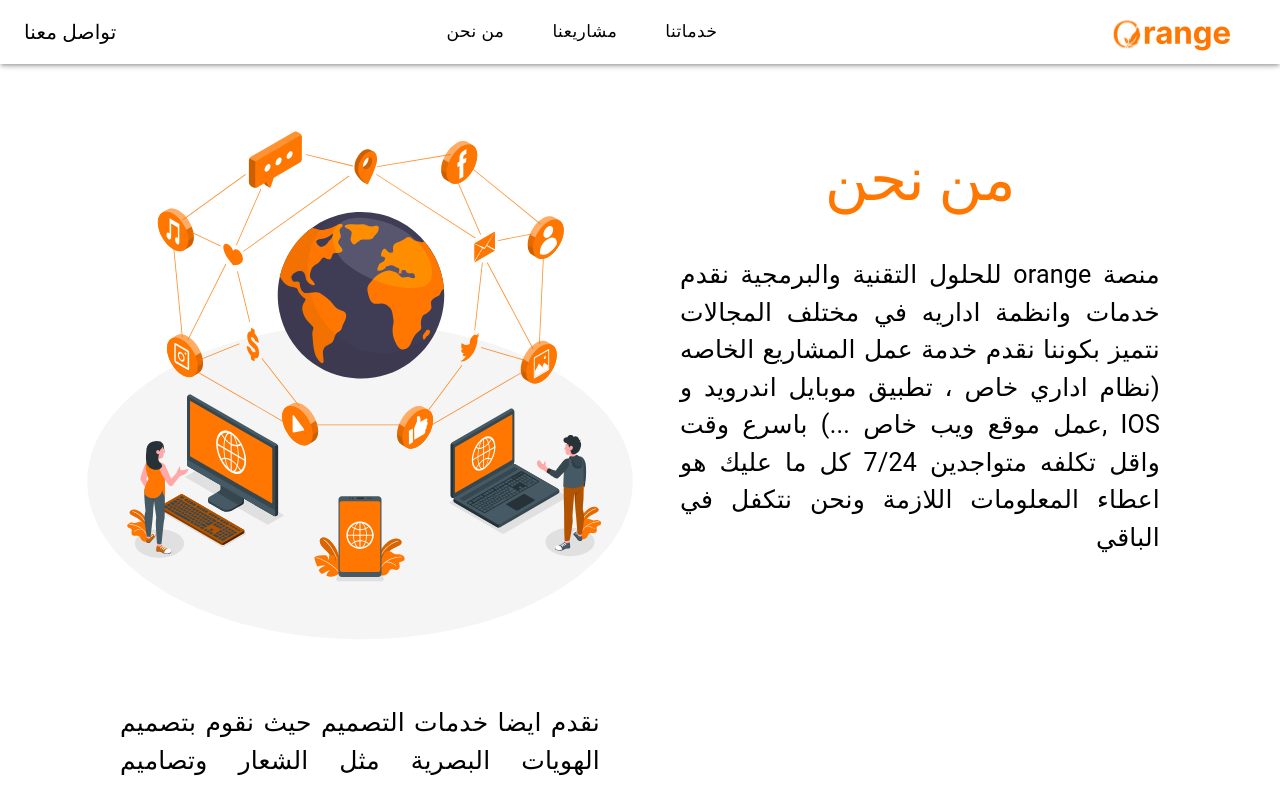
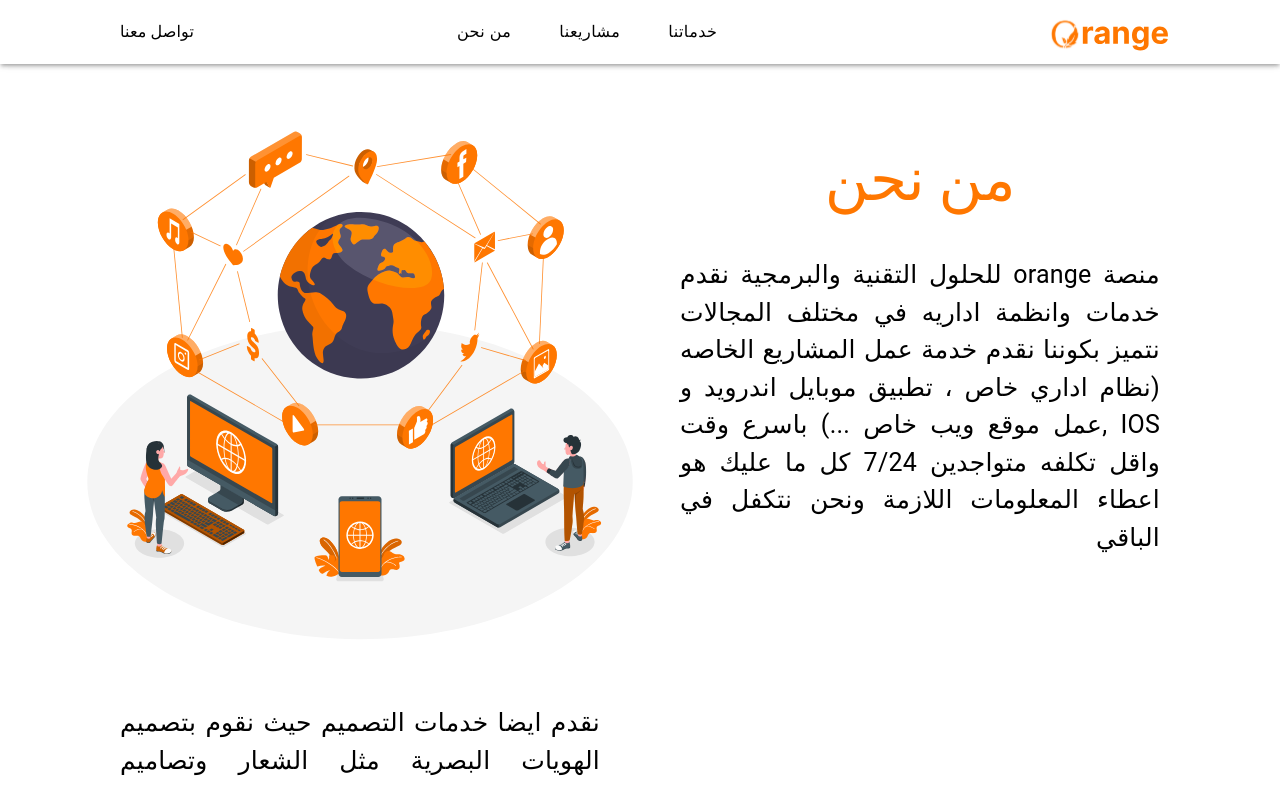
Before and after one commit to AmeerAliCS/Orange, a Next.js app: page /about in a window 1280 px wide. Shown: the top 785 px of the page. Built offline with nearby package versions, Linux system fonts and the light colour scheme.

Commit message:
edit navBar margin

```diff
--- a/components/Navbar.jsx
+++ b/components/Navbar.jsx
@@ -43,7 +43,8 @@
         {navItems.map((item) => (
           <ListItem key={item.id} disablePadding>
             <ListItemButton sx={{ textAlign: "center" }}>
-              <ListItemText primary={item.title} />
+            <Link href={item.url}>
+    <ListItemText primary={item.title} /></Link>
             </ListItemButton>
           </ListItem>
         ))}
@@ -82,16 +83,17 @@
           <Typography
             variant="h6"
             component="div"
-            sx={{ flexGrow: 1, display: { xs: "none", sm: "block" } }}
+            sx={{ flexGrow: 1, display: { xs: "none", sm: "block" },ml:12 ,fontSize:"1rem"}}
           >
             تواصل معنا
           </Typography>
           <Box
             sx={{
-              mr: "30%",
+              mr: "25%",
 
               display: { xs: "none", sm: "block" },
               color: "black",
+
             }}
           >
             {navItems.map((item) => (
@@ -99,11 +101,10 @@
               <Button
                 sx={{
                   color: "black",
-                  fontSize: 17,
                   mr: 2,
                   ml: 2,
                   xs: "none",
-                  md: "block",
+                  md: "block",fontSize:"1rem"
                 }}
               >
                 {item.title}
@@ -119,7 +120,7 @@
               maxHeight: { xs: 50, md: 60 },
               maxWidth: { xs: 1, md: 145 },
               display: { xs: "flex" },
-              alignItems: { xs: "center" },
+              alignItems: { xs: "center" },mr:"5%"
             }}
             alt="Logo"
             src="orange.svg"
--- a/styles/globals.css
+++ b/styles/globals.css
@@ -1,4 +1,6 @@
-html,
+html{
+  scroll-behavior: smooth;
+}
 body {
   padding: 0;
   margin: 0;
```
